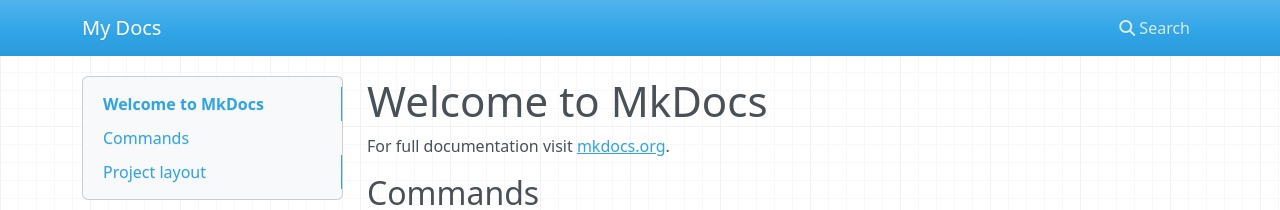
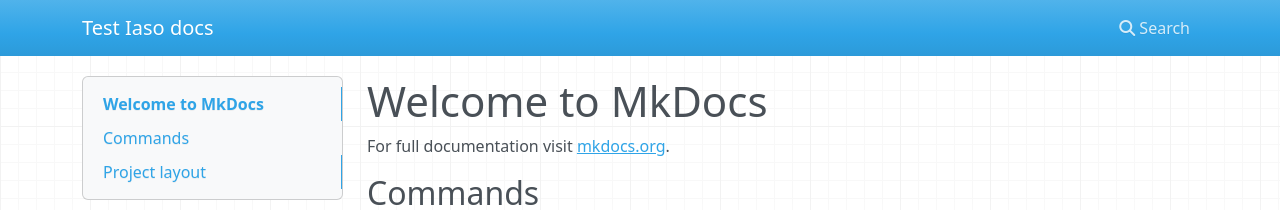
Before and after one commit to quang-le/mkDocs-test, an MkDocs documentation site: the page built from docs/index.md, in a window 1280 px wide. Shown: the top 210 px of the page. Built offline with MkDocs 1.6.1, drawn with Linux system fonts in a browser that asks for light colours; nearby versions of some CDN libraries.

Commit message:
update site name

```diff
--- a/mkdocs.yml
+++ b/mkdocs.yml
@@ -1 +1 @@
-site_name: My Docs
+site_name: Test Iaso docs
```
